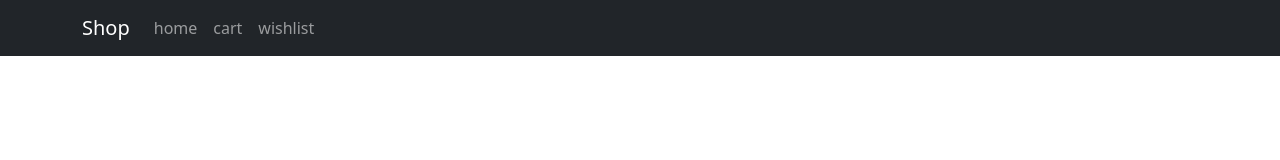
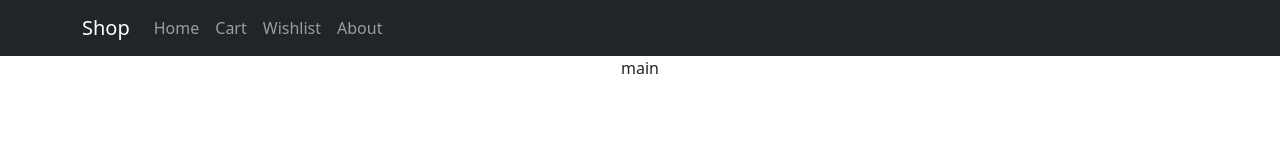
Before and after one commit to jskim-gcd/shop, a React (Vite) app: page / in a window 1280 px wide. Shown: the top 160 px of the page. Built offline with nearby package versions, Linux system fonts and the light colour scheme.

Commit message:
navigate, route 추가

```diff
--- a/src/App.jsx
+++ b/src/App.jsx
@@ -2,22 +2,34 @@ import { useState } from 'react'
 import './App.css'
 import 'bootstrap/dist/css/bootstrap.min.css';
 import { Container, Nav, Navbar } from 'react-bootstrap';
+import { Route, Routes, useNavigate } from 'react-router-dom';
 
 function App() {
-  const [count, setCount] = useState(0)
+  let navigate = useNavigate()
 
   return (
     <>
       <Navbar bg="dark" data-bs-theme="dark">
         <Container>
-          <Navbar.Brand href="#home" onClick={() => {}}>Shop</Navbar.Brand>
+          <Navbar.Brand style={{ cursor: 'pointer' }} onClick={() => { navigate('/') }}>Shop</Navbar.Brand>
           <Nav className="me-auto">
-            <Nav.Link>home</Nav.Link>
-            <Nav.Link>cart</Nav.Link>
-            <Nav.Link>wishlist</Nav.Link>
+            <Nav.Link onClick={() => { navigate('/') }}>Home</Nav.Link>
+            <Nav.Link onClick={() => {navigate('/cart')}}>Cart</Nav.Link>
+            <Nav.Link onClick={() => {navigate('/wishlist')}}>Wishlist</Nav.Link>
+            <Nav.Link onClick={() => {navigate('/about')}}>About</Nav.Link>
           </Nav>
         </Container>
       </Navbar>
+
+      <Routes>
+        <Route path='/' element={<>main</>} />
+        <Route path='/detail/:id' element={<>detail</>} />
+        <Route path='/cart' element={<>cart</>} />
+        <Route path='/wishlist' element={<>wishlist</>} />
+        <Route path='/about' element={<>about</>} />
+
+        <Route path='*' element={<>404</>} />
+      </Routes>
     </>
   )
 }
```
